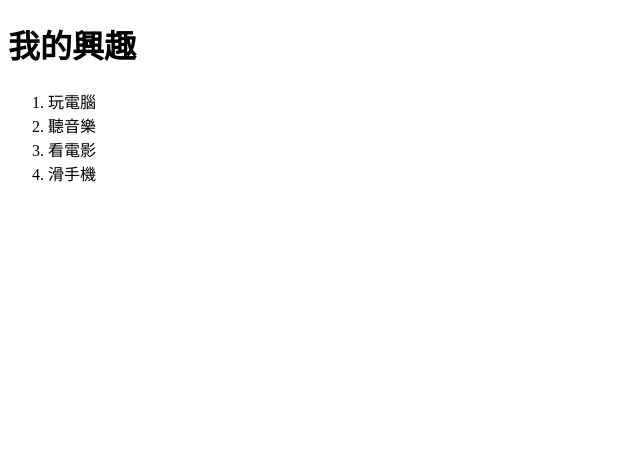
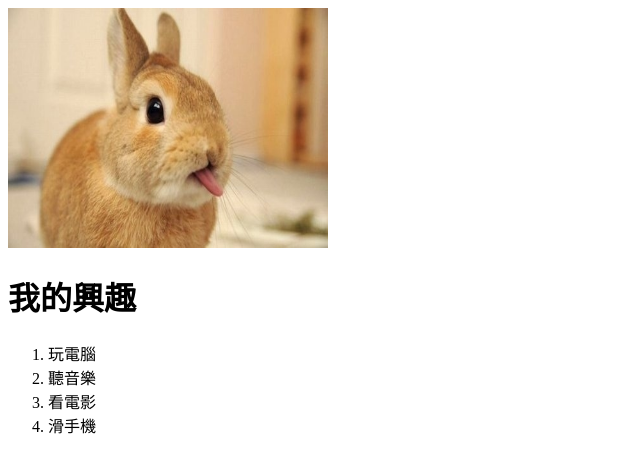
Before and after one commit to K90518173/K90518173.github.io, a plain HTML site: page index.html in a window 1280 px wide. Shown: the whole page, without its empty margins (0-640 px from the left). Drawn offline with Linux system fonts and the light colour scheme.

Commit message:
Add files via upload

```diff
--- a/index.html
+++ b/index.html
@@ -3,6 +3,9 @@
   <head>
     <meta charset="utf-8">
     <title>黃浚軒的首頁</title>
+    </head>
+    <body>
+        <img src="rabit.jpg" alt="兔子" width="320" height="240">
     <h1>我的興趣</h1>
     <ol>
       <li>玩電腦</li>
@@ -10,8 +13,5 @@
       <li>看電影</li>
       <li>滑手機</li>
     </ol>
-  </head>
-  <body>
-
   </body>
 </html>
```
Also changed, not shown: rabit.jpg (added).
